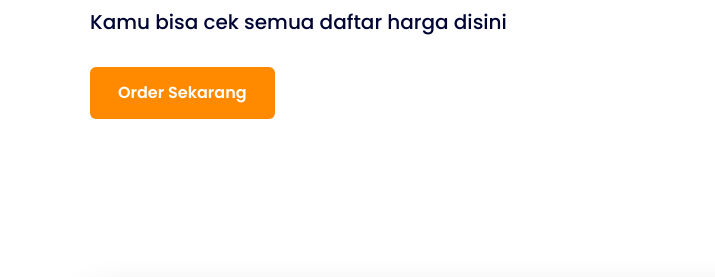
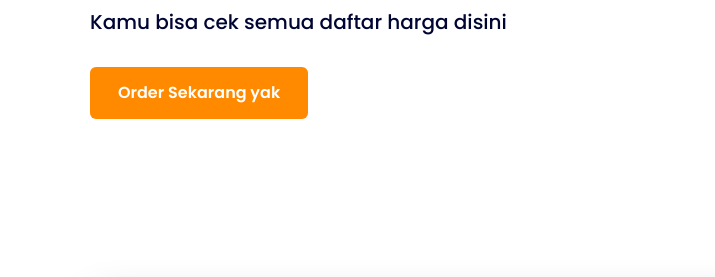
Before and after one commit to rafiaulia/Rafiaja-Store, a plain HTML site: page rafiajastore/index.html in a window 1280 px wide. Shown: the part 348-625 px from the top of the page, 0-715 px from the left. Drawn offline with nearby package versions, Linux system fonts and the light colour scheme.

Commit message:
Update isi index.html

```diff
--- a/rafiajastore/index.html
+++ b/rafiajastore/index.html
@@ -44,7 +44,7 @@
                         <h1 class="raf-judulutama">Top up apa aja<br>di Rafiaja Store <br> (Order Offline)</h1>
                         <p class="raf-subtitle">Kamu bisa cek semua daftar harga disini</p>
 <a href="#layanan">
-                        <button class="raf-btn">Order Sekarang</button>
+                        <button class="raf-btn">Order Sekarang yak</button>
                         </a>
                     </div>
                     <div class="raf-right">
```
